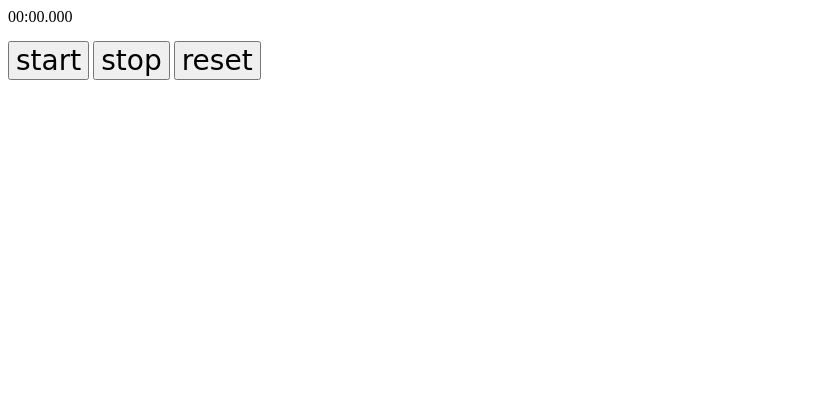
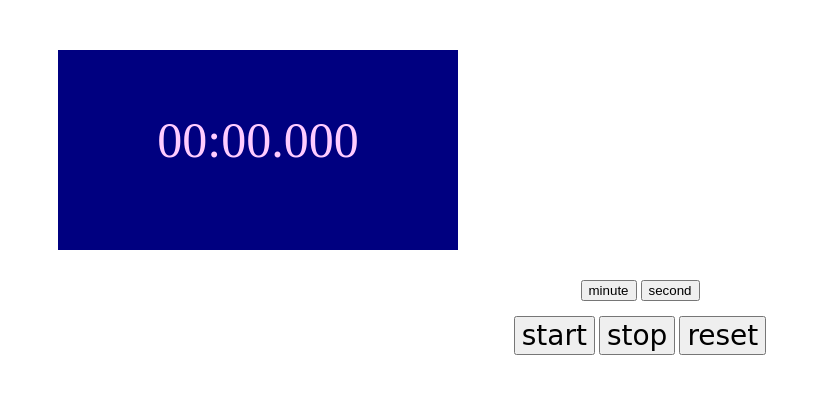
Before and after one commit to ririri0404111/20180509_stopwatch, a plain HTML site: page index.html in a window 1280 px wide. Shown: the whole page, without its empty margins (0-821 px from the left). Drawn offline with Linux system fonts and the light colour scheme.

Commit message:
stopwatch

```diff
--- a/index.html
+++ b/index.html
@@ -7,10 +7,13 @@
     <script src="main.js" charset="utf-8"></script>
   </head>
   <body>
-    <div id="timer">00:00.000</div>
-    <button id="start">start</button>
-    <button id="stop">stop</button>
-    <button id="reset">reset</button>
-
+    <div class="container">
+      <div id="timer">00:00.000</div>
+      <button id="minute">minute</button>
+      <button id="second">second</button><br>
+      <button id="start">start</button>
+      <button id="stop">stop</button>
+      <button id="reset">reset</button>
+    </div>
   </body>
 </html>
--- a/main.js
+++ b/main.js
@@ -3,9 +3,8 @@
   window.addEventListener('load',function(){
 
     var timer = document.getElementById('timer');
-    console.log('timer',timer);
-
-    document.getElementById('start');
+    var minute = document.getElementById('minute');
+    var second = document.getElementById('second');
     var start = document.getElementById('start');
     var stop = document.getElementById('stop');
     var reset = document.getElementById('reset');
@@ -13,12 +12,17 @@
     var progressTime;
 
 
+    minute.addEventListener('click',function(){
+
+    })
+
 
     function update () {
       var elapsedTime;
       elapsedTime = (Date.now() - startTime) / 1000;
       timer.textContent = elapsedTime;
     }
+
 
     start.addEventListener('click',function(){
       startTime = Date.now();
--- a/styles.css
+++ b/styles.css
@@ -1,11 +1,21 @@
-.timer{
+.container {
+  margin-top: 50px;
+  margin-right: 50px;
+  margin-left: 50px;
+  text-align:center;
 
-  font-family: 'Courier New', sans-serif;
-  width: 300px;
-  margin: 30px auto 0;
-  text-align: center;
-  font-weight: bold;
-  font-size: 40px;
+}
+
+#timer {
+    margin-bottom:  30px;
+    padding-right: 0;
+    font-size: 50px;
+    background-color: #000080;
+    color: #FFCCFF;
+    width: 400px;
+    height: 200px;
+    text-align:center;
+    line-height: 180px;
 }
 
 #start,#stop,#reset{
```
